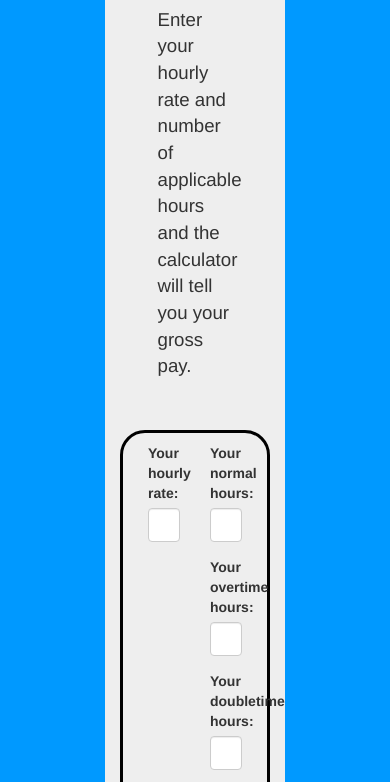
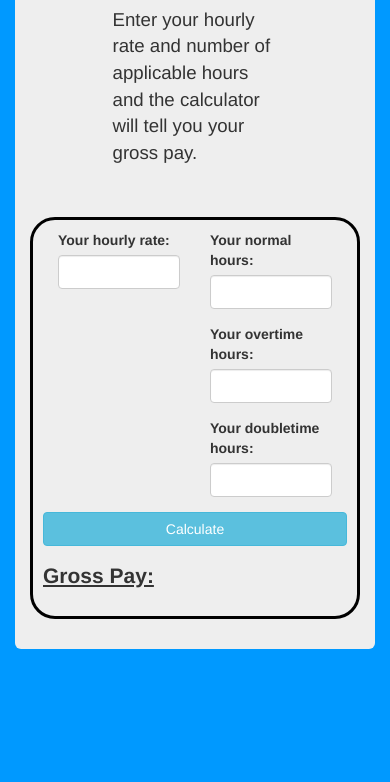
Before and after one commit to joshuafairchild2/paycheck-calculator, a plain HTML site: page index.html in a window 390 px wide. Shown: the part 210-992 px from the top of the page. Drawn offline with Linux system fonts and the light colour scheme.

Commit message:
add a media query for mobile screen sizes

```diff
--- a/css/styles.css
+++ b/css/styles.css
@@ -53,3 +53,9 @@ body {
   font-weight: bold;
   color: green;
 }
+
+@media screen and (max-width: 479px) {
+  #ui {
+    width: 100%;
+  }
+}
```
